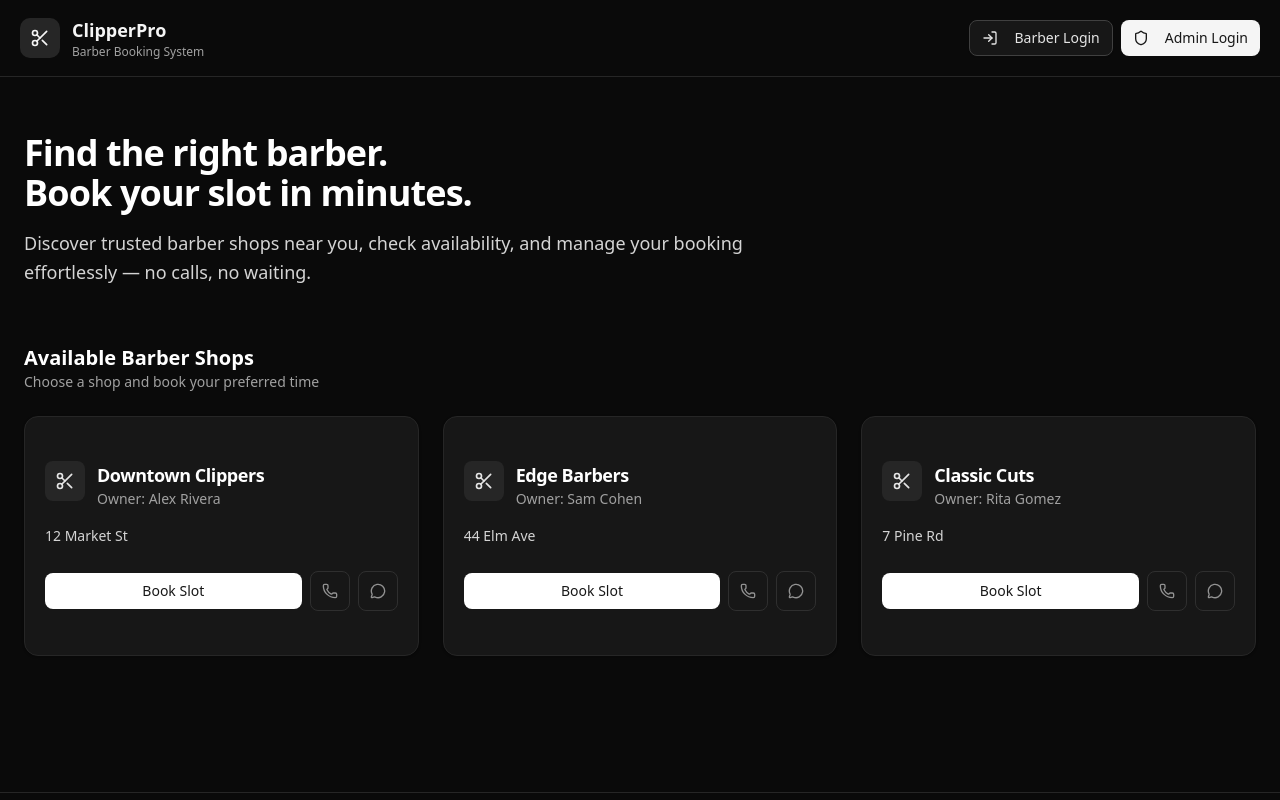
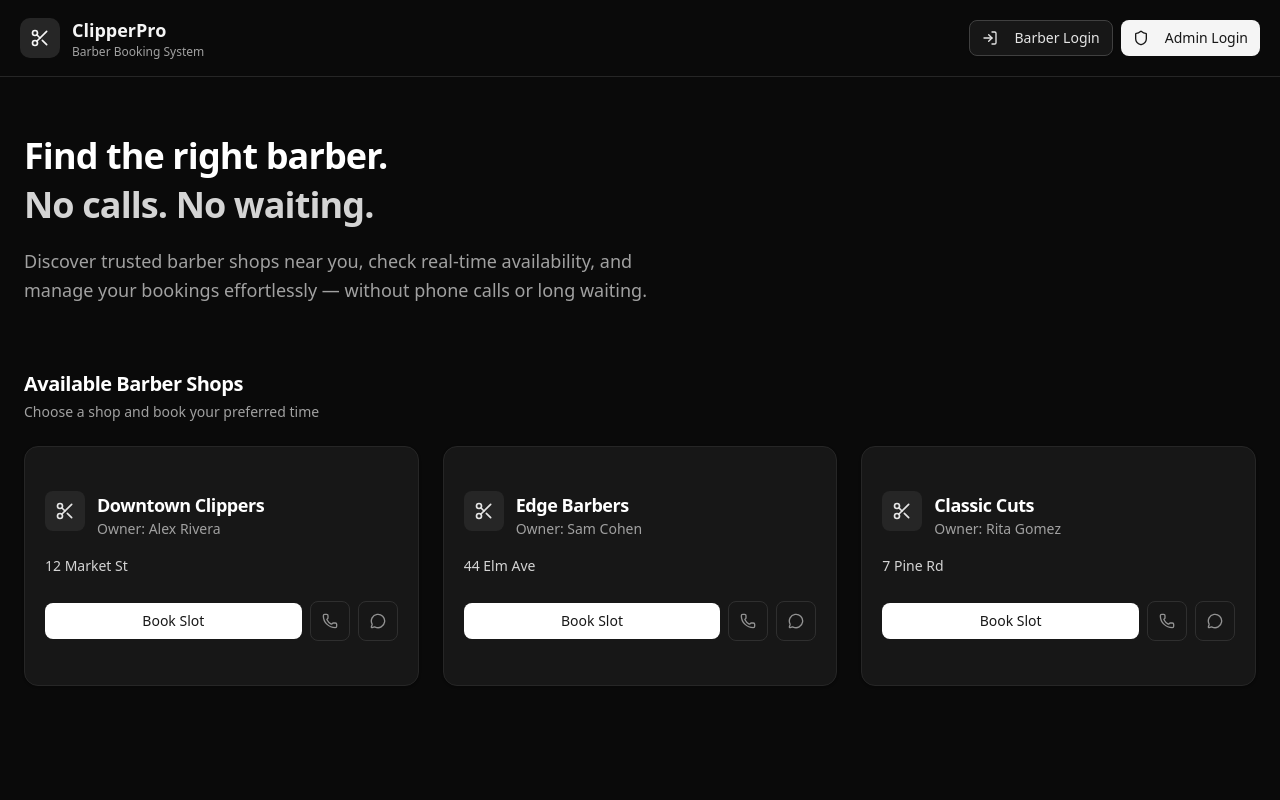
Before and after one commit to dilkash722/ClipperPro, a Next.js app: page / in a window 1280 px wide. Shown: the top 800 px of the page. Built offline with nearby package versions, Linux system fonts and the light colour scheme.

Commit message:
Improve Typography

```diff
--- a/app/page.tsx
+++ b/app/page.tsx
@@ -6,6 +6,8 @@ import { seedBarbersIfNeeded } from "@/lib/utils";
 import { Barber } from "@/lib/types";
 import { BarberCard } from "@/components/barber-card";
 import Footer from "@/components/Footer";
+
+import { Typewriter } from "react-simple-typewriter";
 
 export default function HomePage() {
   const [barbers, setBarbers] = useState<Barber[]>([]);
@@ -19,35 +21,76 @@ export default function HomePage() {
     <div className="min-h-screen flex flex-col bg-neutral-950">
       {/* ================= MAIN ================= */}
       <main className="flex-1">
-        <div className="container mx-auto px-6 py-14 space-y-14">
+        <div className="container mx-auto px-5 sm:px-6 py-12 sm:py-14 space-y-16">
           {/* ================= HERO ================= */}
-          <section className="max-w-3xl space-y-4">
-            <h1 className="text-3xl md:text-4xl font-extrabold tracking-tight text-white">
+          <section className="max-w-3xl space-y-5">
+            <h1
+              className="
+                text-2xl sm:text-3xl md:text-4xl
+                font-extrabold tracking-tight
+                leading-snug sm:leading-tight
+                text-white
+              "
+            >
               Find the right barber.
               <br className="hidden sm:block" />
-              Book your slot in minutes.
+              <span className="block mt-1 text-neutral-300">
+                <Typewriter
+                  words={[
+                    "Book your slot in minutes.",
+                    "No calls. No waiting.",
+                    "Fast, simple & reliable.",
+                  ]}
+                  loop={0}
+                  cursor
+                  cursorStyle="|"
+                  typeSpeed={55}
+                  deleteSpeed={35}
+                  delaySpeed={1400}
+                />
+              </span>
             </h1>
 
-            <p className="text-base md:text-lg text-neutral-300 leading-relaxed">
-              Discover trusted barber shops near you, check availability, and
-              manage your booking effortlessly — no calls, no waiting.
+            <p
+              className="
+                text-sm sm:text-base md:text-lg
+                leading-relaxed sm:leading-relaxed
+                text-neutral-400
+                max-w-2xl
+              "
+            >
+              Discover trusted barber shops near you, check real-time
+              availability, and manage your bookings effortlessly — without
+              phone calls or long waiting.
             </p>
           </section>
 
           {/* ================= LIST HEADER ================= */}
           <section className="space-y-6">
-            <div>
-              <h2 className="text-xl font-bold text-white">
+            <div className="space-y-1">
+              <h2
+                className="
+                  text-lg sm:text-xl
+                  font-bold
+                  tracking-tight
+                  text-white
+                "
+              >
                 Available Barber Shops
               </h2>
-              <p className="text-sm text-neutral-400">
+              <p
+                className="
+                  text-xs sm:text-sm
+                  text-neutral-400
+                "
+              >
                 Choose a shop and book your preferred time
               </p>
             </div>
 
             {barbers.length === 0 ? (
               <div className="rounded-lg border border-neutral-800 bg-neutral-900 p-8 text-center">
-                <p className="text-neutral-400 text-sm">
+                <p className="text-sm text-neutral-400">
                   No barber shops available right now.
                 </p>
               </div>
--- a/components/header.tsx
+++ b/components/header.tsx
@@ -73,7 +73,11 @@ export default function Header() {
                 </Button>
 
                 <Button
-                  className="bg-neutral-100 text-neutral-900"
+                  className="
+                 bg-neutral-100 text-neutral-900
+                 hover:bg-neutral-300
+                  transition-colors
+                  "
                   onClick={() => {
                     setRole("admin");
                     setOpen(true);
@@ -197,7 +201,7 @@ export default function Header() {
                     rounded-md bg-neutral-100
                     px-3 py-2.5
                     text-sm font-medium text-neutral-900
-                    hover:bg-neutral-200
+                    hover:bg-neutral-300
                     active:scale-[0.97]
                     transition-all
                   "
--- a/package.json
+++ b/package.json
@@ -19,6 +19,7 @@
     "next": "16.1.1",
     "react": "19.2.3",
     "react-dom": "19.2.3",
+    "react-simple-typewriter": "^5.0.1",
     "tailwind-merge": "^3.4.0"
   },
   "devDependencies": {
```
Also changed, not shown: 1 other file (tests, documents, lock files or other folders).
